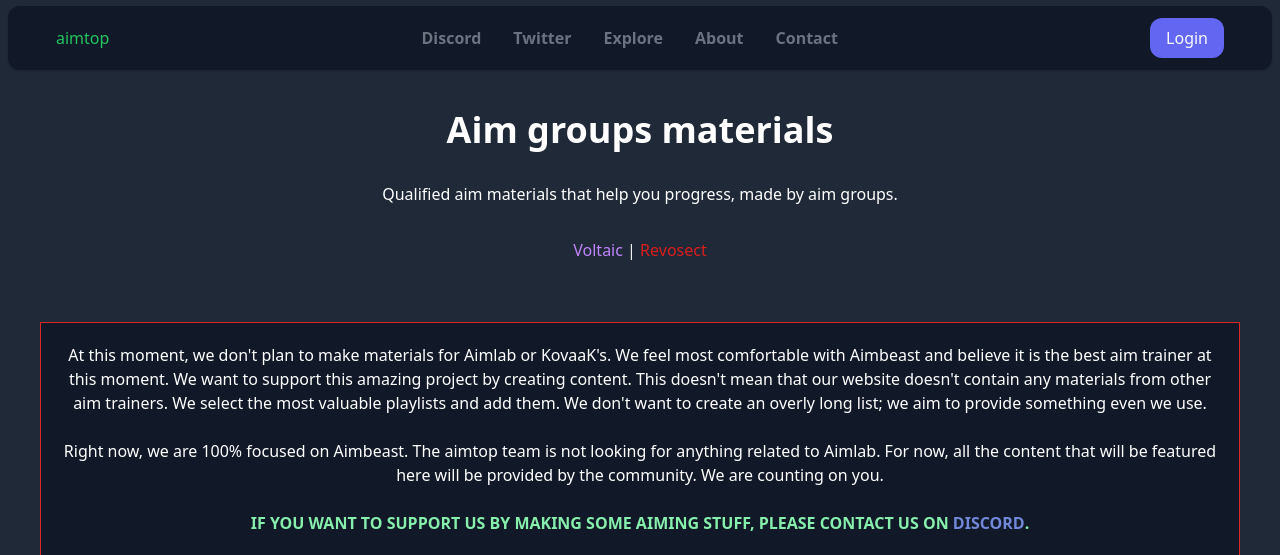
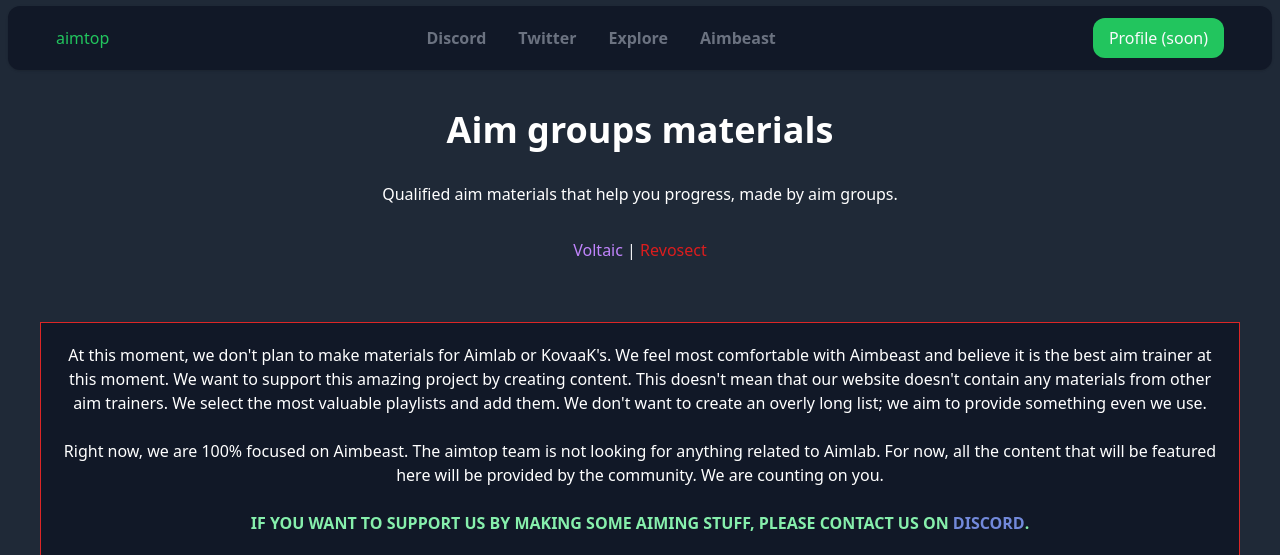
Before and after one commit to maslukasz/aimtop-online, a PHP site: template src/pages/content/aimlab-materials.php in a window 1280 px wide. Shown: the top 555 px of the page. Run offline with PHP 8.4, Linux system fonts and the light colour scheme; the template is opened without the code that fills it, so the values that code supplies are empty; the visitor is signed in with stand-in values (Sample User, id 1); some libraries are stand-ins or nearby versions.

Commit message:
navbarrrrrrrr

```diff
--- a/src/components/navbar.php
+++ b/src/components/navbar.php
@@ -8,23 +8,36 @@
     <div class="md:h-16 h-28 mx-auto md:px-4 container flex items-center justify-between flex-wrap md:flex-nowrap">
         <!-- Logo -->
         <div class="text-green-500 md:order-1">
-            <span>aimtop</span>
+            <a href='/'><span>aimtop</span></a>
         </div>
         <div class="text-gray-500 order-3 w-full md:w-auto md:order-2">
             <ul class="flex font-semibold justify-between">
                 <!-- Active Link = text-indigo-500
                 Inactive Link = hover:text-indigo-500 -->
-                <li class="md:px-4 md:py-2 hover:text-green-400"><a href="#">Discord</a></li>
-                <li class="md:px-4 md:py-2 hover:text-green-400"><a href="#">Twitter</a></li>
-                <li class="md:px-4 md:py-2 hover:text-green-400"><a href="#">Explore</a></li>
-                <li class="md:px-4 md:py-2 hover:text-green-400"><a href="#">About</a></li>
-                <li class="md:px-4 md:py-2 hover:text-green-400"><a href="#">Contact</a></li>
+                <li class="md:px-4 md:py-2 hover:text-[#7289da]"><a href="https://discord.gg/QJauGpg7zg"
+                        target="_blank">Discord</a></li>
+                <li class="md:px-4 md:py-2 hover:text-white"><a href="https://x.com/aimtop_online"
+                        target="_blank">Twitter</a></li>
+                <li class="md:px-4 md:py-2 hover:text-green-400"><a href="/">Explore</a></li>
+                <li class="md:px-4 md:py-2 hover:text-red-600"><a href="/ab-materials">Aimbeast</a></li>
             </ul>
         </div>
-        <div class="order-2 md:order-3">
-            <button class="px-4 py-2 bg-indigo-500 hover:bg-indigo-600 text-gray-50 rounded-xl flex items-center gap-2">
-                <span>Login</span>
-            </button>
+        <div class="order-2 md:order-3 flex flex-row gap-2">
+            <?php if (!isset($_SESSION['name'])): ?>
+                <a href="/auth/login"><button
+                        class="px-4 py-2 bg-indigo-500 hover:bg-indigo-600 text-gray-50 rounded-xl flex items-center gap-2">
+                        <span>Login</span>
+                    </button></a>
+                <a href='/auth/register'><button
+                        class="px-4 py-2 bg-green-500 hover:bg-green-600 text-gray-50 rounded-xl flex items-center gap-2">
+                        <span>Register</span>
+                    </button></a>
+            <?php else: ?>
+                <button class="px-4 py-2 bg-green-500 hover:bg-green-600 text-gray-50 rounded-xl flex items-center gap-2"
+                    disabled>
+                    <span>Profile (soon)</span>
+                </button>
+            <?php endif; ?>
         </div>
     </div>
 </nav>
```
